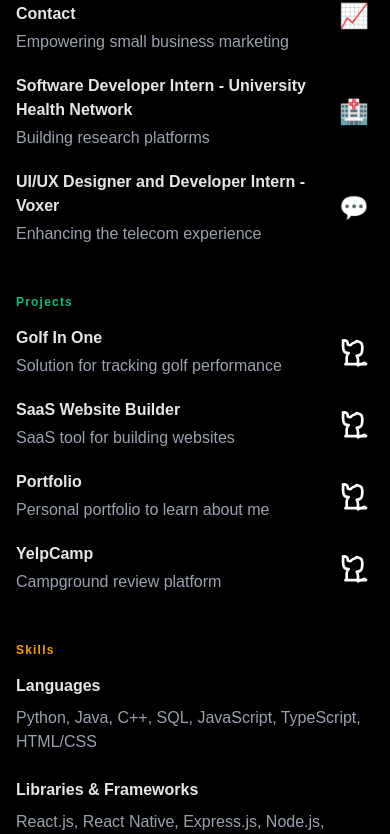
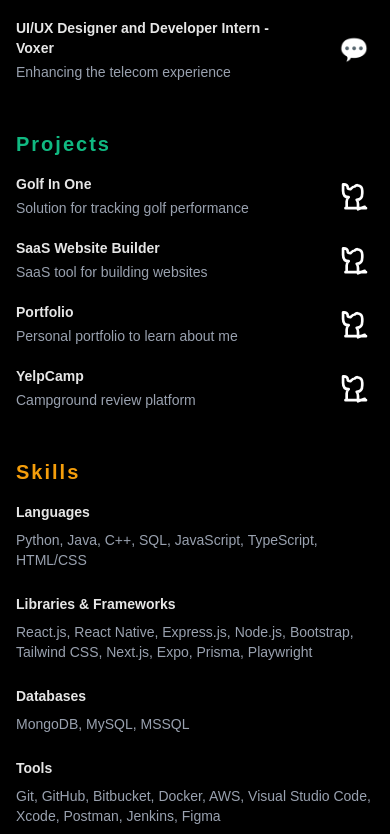
Before and after one commit to justin-im1/portfolio, a Next.js app: page / in a window 390 px wide. Shown: the part 910-1744 px from the top of the page. Built offline with nearby package versions, Linux system fonts and the light colour scheme; a web font is replaced by a local one.

Commit message:
responsive design

```diff
--- a/src/app/page.tsx
+++ b/src/app/page.tsx
@@ -19,7 +19,7 @@
 
 export default function Home() {
   return (
-    <main className="min-h-screen bg-black py-20 px-4">
+    <main className="min-h-screen bg-black md:py-20 py-12 px-4">
       <div className="max-w-2xl mx-auto">
         <header className="mb-24">
           <h1 className="text-4xl md:text-5xl font-extrabold tracking-widest text-white/90 mb-2 uppercase text-left">Justin Im</h1>
@@ -30,7 +30,7 @@
             return (
               <section key={section.key}>
                 <h2
-                  className="text-xs md:text-2xl font-bold mb-4 tracking-widest"
+                  className="text-xl md:text-2xl font-bold mb-4 tracking-widest"
                   style={{ color: getThemedColorHex(section.color)}}
                 >
                   {section.title}
--- a/src/components/sections/AboutSection.tsx
+++ b/src/components/sections/AboutSection.tsx
@@ -1,6 +1,6 @@
 export default function AboutSection() {
   return (
-    <div className="text-white/90 text-base leading-loose space-y-6">
+    <div className="text-white/90 text-sm md:text-base leading-loose space-y-6">
       <p>
         Hi 👋 I'm a Systems Design Engineering student at the University of Waterloo, specializing in full-stack development, driven by a passion for building impactful software solutions. I'm always striving to improve and committed to continuous learning 🚀. In previous internships at Constant Contact, University Health Network, and Voxer, I've built a wide range of powerful features for users.
       </p>
--- a/src/components/sections/ContactSection.tsx
+++ b/src/components/sections/ContactSection.tsx
@@ -4,7 +4,7 @@
 export default function ContactSection() {
   return (
     <div className="space-y-4">
-      <a href="mailto:justin.im@uwaterloo.ca" className="font-semibold block text-base">
+      <a href="mailto:justin.im@uwaterloo.ca" className="block text-sm md:text-base">
         justin.im@uwaterloo.ca
       </a>
       <div className="flex justify-center space-x-6 mt-8">
--- a/src/components/sections/ProjectsSection.tsx
+++ b/src/components/sections/ProjectsSection.tsx
@@ -5,8 +5,8 @@
     <div className="space-y-5">
       <div className="flex items-center justify-between">
         <div>
-          <div className="font-semibold text-white/90 text-base">Golf In One</div>
-          <div className="text-gray-400 text-base mt-1">Solution for tracking golf performance</div>
+          <div className="font-semibold text-white/90 text-sm md:text-base">Golf In One</div>
+          <div className="text-gray-400 text-sm md:text-base mt-1">Solution for tracking golf performance</div>
         </div>
         <a href="https://github.com/justin-im1/Golf-In-One" target="_blank" rel="noopener noreferrer"
            className="w-10 h-10 flex items-center justify-center ml-6 flex-shrink-0 text-white">
@@ -16,8 +16,8 @@
 
       <div className="flex items-center justify-between">
         <div>
-          <div className="font-semibold text-white/90 text-base">SaaS Website Builder</div>
-          <div className="text-gray-400 text-base mt-1">SaaS tool for building websites</div>
+          <div className="font-semibold text-white/90 text-sm md:text-base">SaaS Website Builder</div>
+          <div className="text-gray-400 text-sm md:text-base mt-1">SaaS tool for building websites</div>
         </div>
         <a href="https://github.com/justin-im1/SaaS-Website-Builder" target="_blank" rel="noopener noreferrer"
            className="w-10 h-10 flex items-center justify-center ml-6 flex-shrink-0 text-white">
@@ -27,8 +27,8 @@
 
       <div className="flex items-center justify-between">
         <div>
-          <div className="font-semibold text-white/90 text-base">Portfolio</div>
-          <div className="text-gray-400 text-base mt-1">Personal portfolio to learn about me</div>
+          <div className="font-semibold text-white/90 text-sm md:text-base">Portfolio</div>
+          <div className="text-gray-400 text-sm md:text-base mt-1">Personal portfolio to learn about me</div>
         </div>
         <a href="https://github.com/justin-im1/portfolio" target="_blank" rel="noopener noreferrer"
            className="w-10 h-10 flex items-center justify-center ml-6 flex-shrink-0 text-white">
@@ -38,8 +38,8 @@
 
       <div className="flex items-center justify-between">
         <div>
-          <div className="font-semibold text-white/90 text-base">YelpCamp</div>
-          <div className="text-gray-400 text-base mt-1">Campground review platform</div>
+          <div className="font-semibold text-white/90 text-sm md:text-base">YelpCamp</div>
+          <div className="text-gray-400 text-sm md:text-base mt-1">Campground review platform</div>
         </div>
         <a href="https://github.com/justin-im1/YelpCamp" target="_blank" rel="noopener noreferrer"
            className="w-10 h-10 flex items-center justify-center ml-6 flex-shrink-0 text-white">
--- a/src/components/sections/SkillsSection.tsx
+++ b/src/components/sections/SkillsSection.tsx
@@ -2,29 +2,29 @@
   return (
     <div className="space-y-6">
       <div>
-        <div className="font-semibold text-white/90 mb-2 text-base">Languages</div>
-        <div className="text-gray-400 text-base">
+        <div className="font-semibold text-white/90 mb-2 text-sm md:text-base">Languages</div>
+        <div className="text-gray-400 text-sm md:text-base">
           Python, Java, C++, SQL, JavaScript, TypeScript, HTML/CSS
         </div>
       </div>
 
       <div>
-        <div className="font-semibold text-white/90 mb-2 text-base">Libraries & Frameworks</div>
-        <div className="text-gray-400 text-base">
+        <div className="font-semibold text-white/90 mb-2 text-sm md:text-base">Libraries & Frameworks</div>
+        <div className="text-gray-400 text-sm md:text-base">
           React.js, React Native, Express.js, Node.js, Bootstrap, Tailwind CSS, Next.js, Expo, Prisma, Playwright
         </div>
       </div>
 
       <div>
-        <div className="font-semibold text-white/90 mb-2 text-base">Databases</div>
-        <div className="text-gray-400 text-base">
+        <div className="font-semibold text-white/90 mb-2 text-sm md:text-base">Databases</div>
+        <div className="text-gray-400 text-sm md:text-base">
           MongoDB, MySQL, MSSQL
         </div>
       </div>
 
       <div>
-        <div className="font-semibold text-white/90 mb-2 text-base">Tools</div>
-        <div className="text-gray-400 text-base">
+        <div className="font-semibold text-white/90 mb-2 text-sm md:text-base">Tools</div>
+        <div className="text-gray-400 text-sm md:text-base">
           Git, GitHub, Bitbucket, Docker, AWS, Visual Studio Code, Xcode, Postman, Jenkins, Figma
         </div>
       </div>
--- a/src/components/sections/WorkSection.tsx
+++ b/src/components/sections/WorkSection.tsx
@@ -3,8 +3,8 @@
     <div className="space-y-5">
       <div className="flex items-center justify-between">
         <div>
-          <div className="font-semibold text-white/90 text-base">Software Engineer Intern - Constant Contact</div>
-          <div className="text-gray-400 text-base mt-1">Empowering small business marketing</div>
+          <div className="font-semibold text-white/90 text-sm md:text-base">Software Engineer Intern - Constant Contact</div>
+          <div className="text-gray-400 text-sm md:text-base mt-1">Empowering small business marketing</div>
         </div>
         <div className="w-10 h-10 flex items-center justify-center ml-6 flex-shrink-0">
           <span className="text-2xl" role="img" aria-label="marketing">📈</span>
@@ -13,8 +13,8 @@
 
       <div className="flex items-center justify-between">
         <div>
-          <div className="font-semibold text-white/90 text-base">Software Developer Intern - University Health Network</div>
-          <div className="text-gray-400 text-base mt-1">Building research platforms</div>
+          <div className="font-semibold text-white/90 text-sm md:text-base">Software Developer Intern - University Health Network</div>
+          <div className="text-gray-400 text-sm md:text-base mt-1">Building research platforms</div>
         </div>
         <div className="w-10 h-10 flex items-center justify-center ml-6 flex-shrink-0">
           <span className="text-2xl" role="img" aria-label="hospital">🏥</span>
@@ -23,8 +23,8 @@
 
       <div className="flex items-center justify-between">
         <div>
-          <div className="font-semibold text-white/90 text-base">UI/UX Designer and Developer Intern - Voxer</div>
-          <div className="text-gray-400 text-base mt-1">Enhancing the telecom experience</div>
+          <div className="font-semibold text-white/90 text-sm md:text-base">UI/UX Designer and Developer Intern - Voxer</div>
+          <div className="text-gray-400 text-sm md:text-base mt-1">Enhancing the telecom experience</div>
         </div>
         <div className="w-10 h-10 flex items-center justify-center ml-6 flex-shrink-0">
           <span className="text-2xl" role="img" aria-label="speech bubble">💬</span>
```
